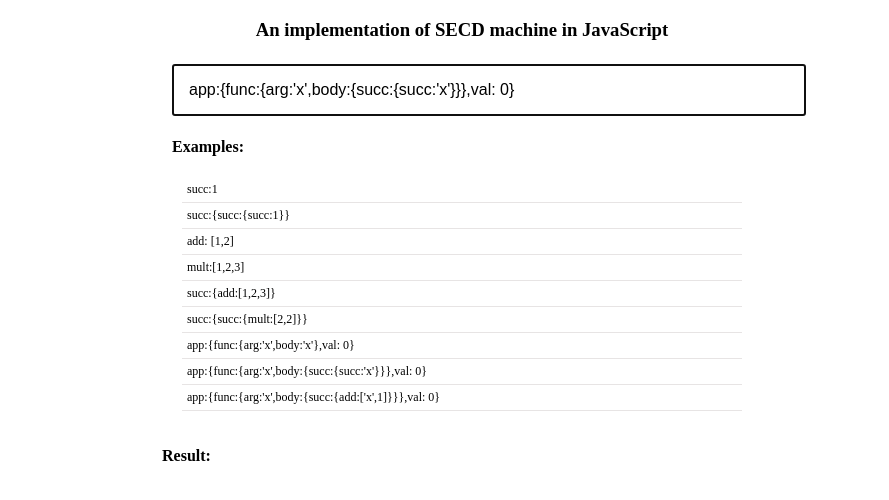
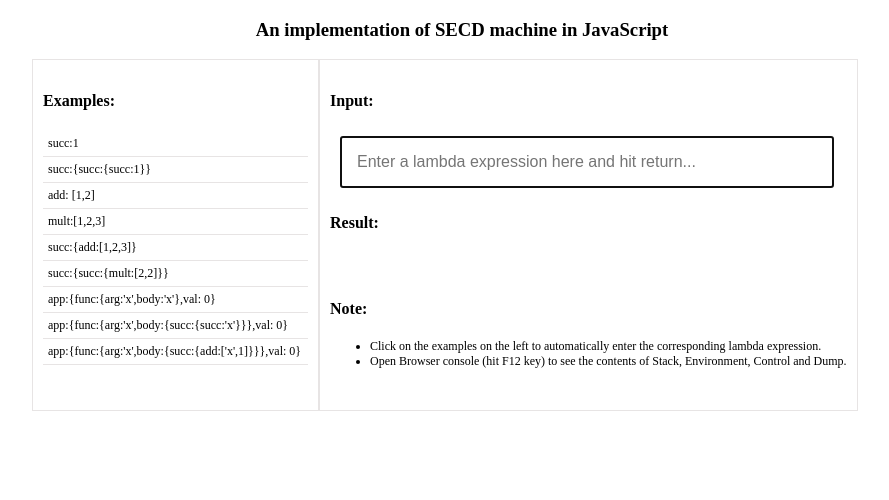
Before and after one commit to novogeek/SECD-JS, a plain HTML site: page index.html in a window 1280 px wide. Shown: the whole page, without its empty margins (178-1067 px from the left). Drawn offline with Linux system fonts and the light colour scheme.

Commit message:
code cleanup done

```diff
--- a/index.html
+++ b/index.html
@@ -7,10 +7,8 @@
     <body>
         <div id="divContainer">
             <h3>An implementation of SECD machine in JavaScript</h3>
-            <div id="divInput">
-                <div><input type="text" id="txtInput" placeholder="Enter lambda expression here and hit return..." value="app:{func:{arg:'x',body:{succ:{succ:'x'}}},val: 0}" autofocus="true" /></div>
-                <h4>Examples:</h4>
-                <div id="divEx">
+             <div id="divSidebar">
+                 <h4>Examples:</h4>
                     <span>succ:1 </span>
                     <span>succ:{succ:{succ:1}}</span>
                     <span>add: [1,2]</span>
@@ -21,11 +19,21 @@
                     <span>app:{func:{arg:'x',body:{succ:{succ:'x'}}},val: 0}</span>
                     <span>app:{func:{arg:'x',body:{succ:{add:['x',1]}}},val: 0}</span>
                 </div>
+            <div id="divMain">
+                <h4>Input:</h4>
+                <div id="divInput"><input type="text" id="txtInput" placeholder="Enter a lambda expression here and hit return..." value="" autofocus="true" /></div>
+                <h4>Result:</h4>
+                <div id="divResults"></div>
+                <h4>Note:</h4>
+				<div id="divHelp">
+					<ul>
+						<li>Click on the examples on the left to automatically enter the corresponding lambda expression.</li>
+						<li>Open Browser console (hit F12 key) to see the contents of Stack, Environment, Control and Dump.</li>
+					</ul>
+				</div>
+				<div></div>
             </div>
-            <h4>Result:</h4>
-            <div id="divResults">
 
-            </div>
         </div>
         <script src="secd.js"></script>
         <script src="script.js"></script>
--- a/secd.js
+++ b/secd.js
@@ -18,9 +18,22 @@
         var DomOperations = function () {
             txtInput.onkeypress = function (e) {
                 if (e.keyCode === 13) {
+					console.log("--- Begin SECD ---");
                     var code = parseCode(txtInput.value);
                     var result = RunSECD(code, new Array());
                     divResults.innerHTML = result;
+					console.log("--- End SECD ---");
+                }
+            }
+
+            var sideBar = document.getElementById('divSidebar');
+            var arr = sideBar.getElementsByTagName('span');
+            var arrlen = arr.length;
+            for (i = 0; i < arrlen; i++) {
+                arr[i].onclick = function () {
+                    //console.log('i: ', this.innerText);
+                    txtInput.value = (document.all)? this.innerText:this.textContent;
+                    txtInput.focus();
                 }
             }
         };
@@ -36,6 +49,7 @@
         //app:{func:{arg:'x',body:{succ:{add:['x',1]}}},val: 0}
 
         var buildAST = function (astObj, astArr) {
+            //console.log('buildAST: astObj :: ', astObj, ' astArr :: ', astArr);
             for (var prop in astObj) {
                 //console.log("prop: ", prop, "!!astObj[prop].length: ", !!astObj[prop].length);
                 if (prop === "app") {
@@ -43,7 +57,7 @@
                     buildAST(astObj[prop], astArr);
                 }
                 if (prop === "func") {
-                    console.log('func astArr: ', astArr);
+                    //console.log('func astArr: ', astArr);
                     astArr.push(prop);
                 }
                 if (prop === "val") {
@@ -60,19 +74,19 @@
                     }
                 }
                 if ((prop === "add") || (prop === "mult")) {
-                    //console.log('add/mult: ', astObj[prop]);
                     astArr.push(prop);
                     buildAST(astObj[prop], astArr);
+                    //console.log('add/mult: ', prop, astObj[prop]);
                 }
                 if (typeof (astObj) === "object" && astObj.length) { //For iterating add,mult array
-                    //console.log('!!astObj[prop].length', prop, astObj[prop]);
+                    //console.log('prop :', prop,' astObj[prop]: ', astObj[prop]);
                     astArr.push(astObj[prop]);
                     buildAST(astObj[prop], astArr);
                 }
                 if (typeof astObj === "string") {
-                    console.log('str: ', astArr);
+                    //console.log('str: ', astArr, astObj);
                     astArr.push(astObj);
-                    console.log('str: ', astArr);
+                    //console.log('str: ', astArr, astObj);
                 }
             }
             return astArr;
@@ -85,12 +99,12 @@
             astObject = ast;
             console.log('input ast: ', astObject);
             var astArr=buildAST(ast, new Array());
-            console.log('parseCode astArr: ', astArr);
+            //console.log('parseCode astArr: ', astArr);
             return astArr;
         }
 
         var LDC = function (stack, con) {
-            console.log('run_secd: ldc');
+            //console.log('run_secd: ldc');
             stack.push(con);
 			return stack;
         }
@@ -119,20 +133,21 @@
 
         var FUNC = function (stack) {
             var funcAst = buildAST(astObject.app.func.body, new Array());
+            //console.log('func ast: ', funcAst);
             stack=stack.concat(funcAst);
-            console.log('func stack:', stack);
+            //console.log('func stack:', stack);
             return stack;
         }
 
         var APP = function (stack, env) {
-            console.log('APP: stack: ', stack);
+            //console.log('APP: stack: ', stack);
             //console.log('APP: arg:', astObject.app.func.arg, ' val: ', env[0][astObject.app.func.arg]);
             var index = stack.indexOf(astObject.app.func.arg);
             stack[index] = env[0][astObject.app.func.arg];
-            console.log('APP: stack: ', stack);
+            //console.log('APP: stack: ', stack);
             var s = [];
             s.push(RunSECD(stack, env));
-            console.log('app: s: ', s);
+            //console.log('app: s: ', s);
             return s;
         }
 
@@ -172,7 +187,7 @@
                     s = FUNC(s);
                 }
                 else if (ltemp === "app") {
-                    console.log("app");
+                    //console.log("app");
                     s = APP(s,e);
                 }
             }
--- a/style.css
+++ b/style.css
@@ -3,25 +3,39 @@ h3 {
 }
 input[type="text"] {
     padding: 15px;
-    width: 600px;
+    width: 460px;
     font-size: 16px;
 }
 #divContainer {
     margin: 0px auto;
-    width: 600px;
+    width: 860px;
 }
 #divInput, #divResults {
     margin: 5px;
     padding: 5px;
 }
+#divResults{height:15px;}
 
-#divEx
-{
-    margin: 10px;
+#divSidebar span {
     font-size:12px;
-}
-#divEx span {
     padding: 5px;
     display: block;
     border-bottom: solid 1px #e7e4e4;
+    cursor:pointer;
 }
+#divSidebar {
+    width:265px;
+    float: left;
+}
+#divMain {
+     margin-left:300px;
+}
+#divSidebar, #divMain {
+    border: solid 1px #e7e4e4;
+    display: table-cell;
+    padding: 10px;
+    height: 330px;
+}
+#divHelp {
+    font-size:12px;
+}
```
